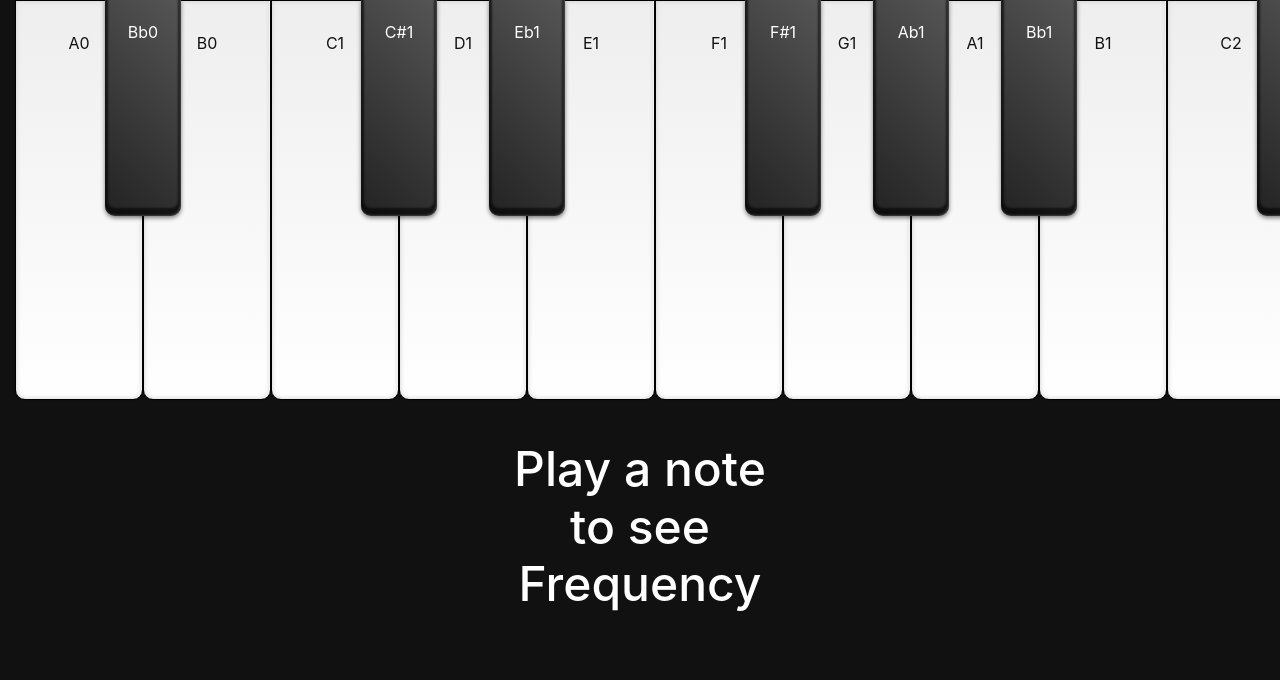
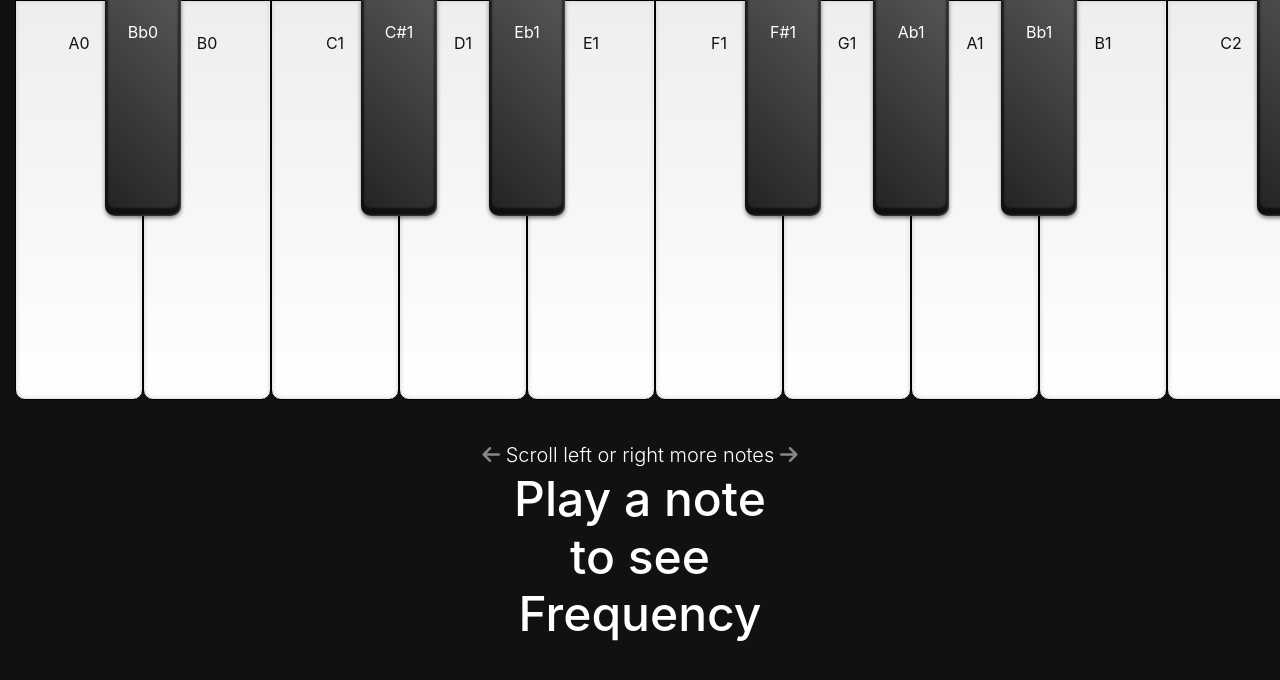
Before and after one commit to soundmanforiam/FrequencyFinder, a plain HTML site: page index.html in a window 1280 px wide. Drawn offline with nearby package versions, Linux system fonts and the light colour scheme.

Commit message:
added arrows

```diff
--- a/index.html
+++ b/index.html
@@ -9,7 +9,7 @@
 
     <!-- Bootstrap CSS -->
     <link rel="stylesheet" href="https://stackpath.bootstrapcdn.com/bootstrap/4.4.1/css/bootstrap.min.css" integrity="sha384-Vkoo8x4CGsO3+Hhxv8T/Q5PaXtkKtu6ug5TOeNV6gBiFeWPGFN9MuhOf23Q9Ifjh" crossorigin="anonymous">
-
+    <script src="https://kit.fontawesome.com/cdac2ff020.js" crossorigin="anonymous"></script>
     <title>Frequency Finder</title>
 </head>
 
@@ -123,8 +123,10 @@
         </div>
     </div>
 
-    <div class="container-fluid freq-container" style="display: block;">
+    <div class="container-fluid freq-container justify-content-center text-center lead" style="display: inline-block;">
+        <i class="fas fa-arrow-left text-white-50"></i> Scroll left or right more notes <i class="fas fa-arrow-right text-white-50"></i>
         <h1 class="instructions" id="freq">Play a note <br>to see <br>Frequency</h1>
+
     </div>
 
     <!-- Optional JavaScript -->
```
